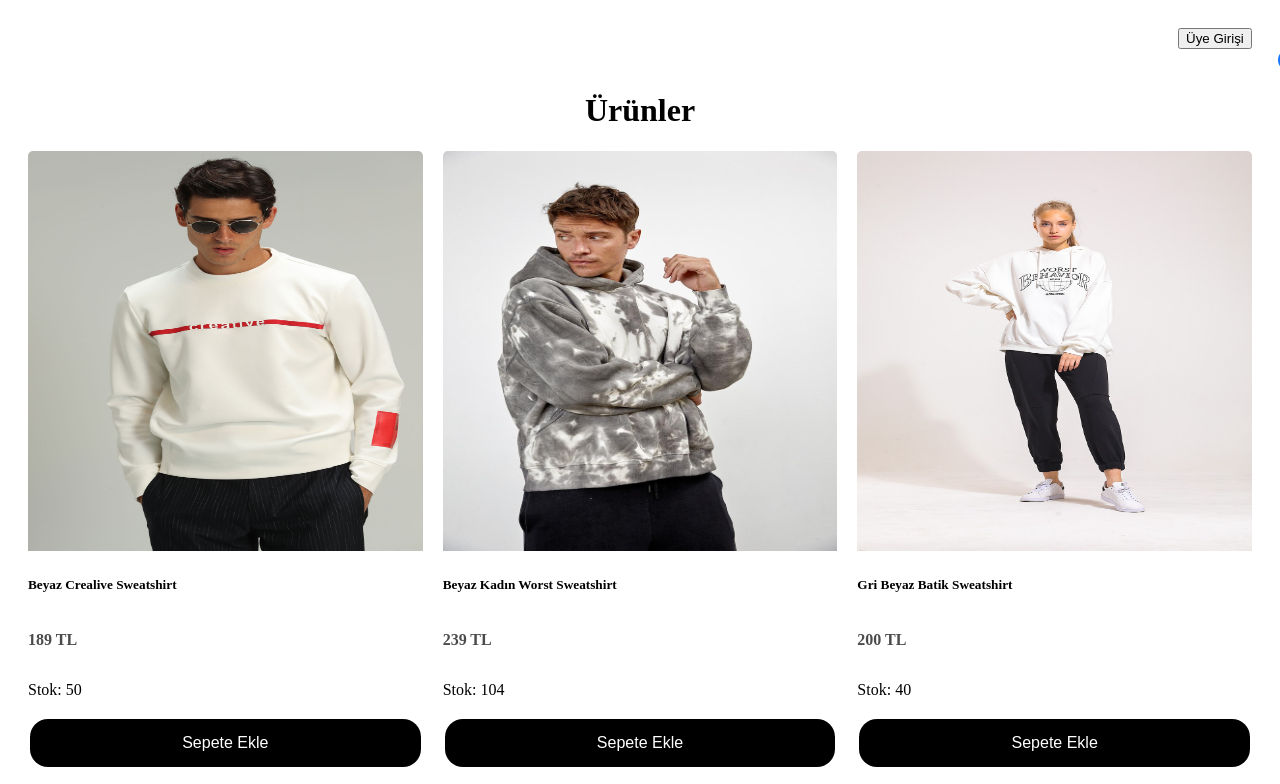
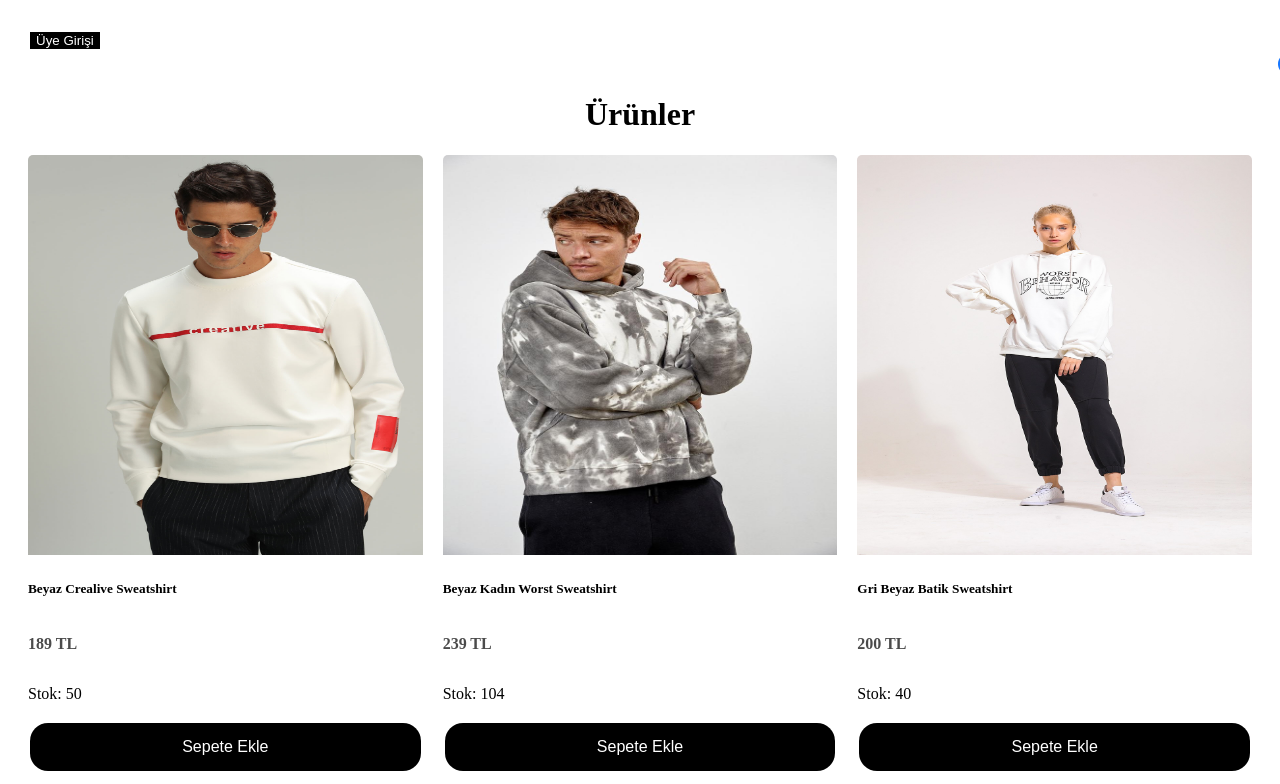
Before and after one commit to nildembuse/react, a React (Vite) app: page / in a window 1280 px wide. Shown: the top 784 px of the page. Built offline with nearby package versions, Linux system fonts and the light colour scheme.

Commit message:
duzenleme yapiliyor

```diff
--- a/src/App.css
+++ b/src/App.css
@@ -209,6 +209,10 @@ li {
 .uyegir{
     display: flex;
     margin-left: 1150px;
+    background-color: black;
+    border: none;
+    color: white;
+    margin: 4px 2px;
 }
 .uyegir:hover{
     background-color: white;
```
